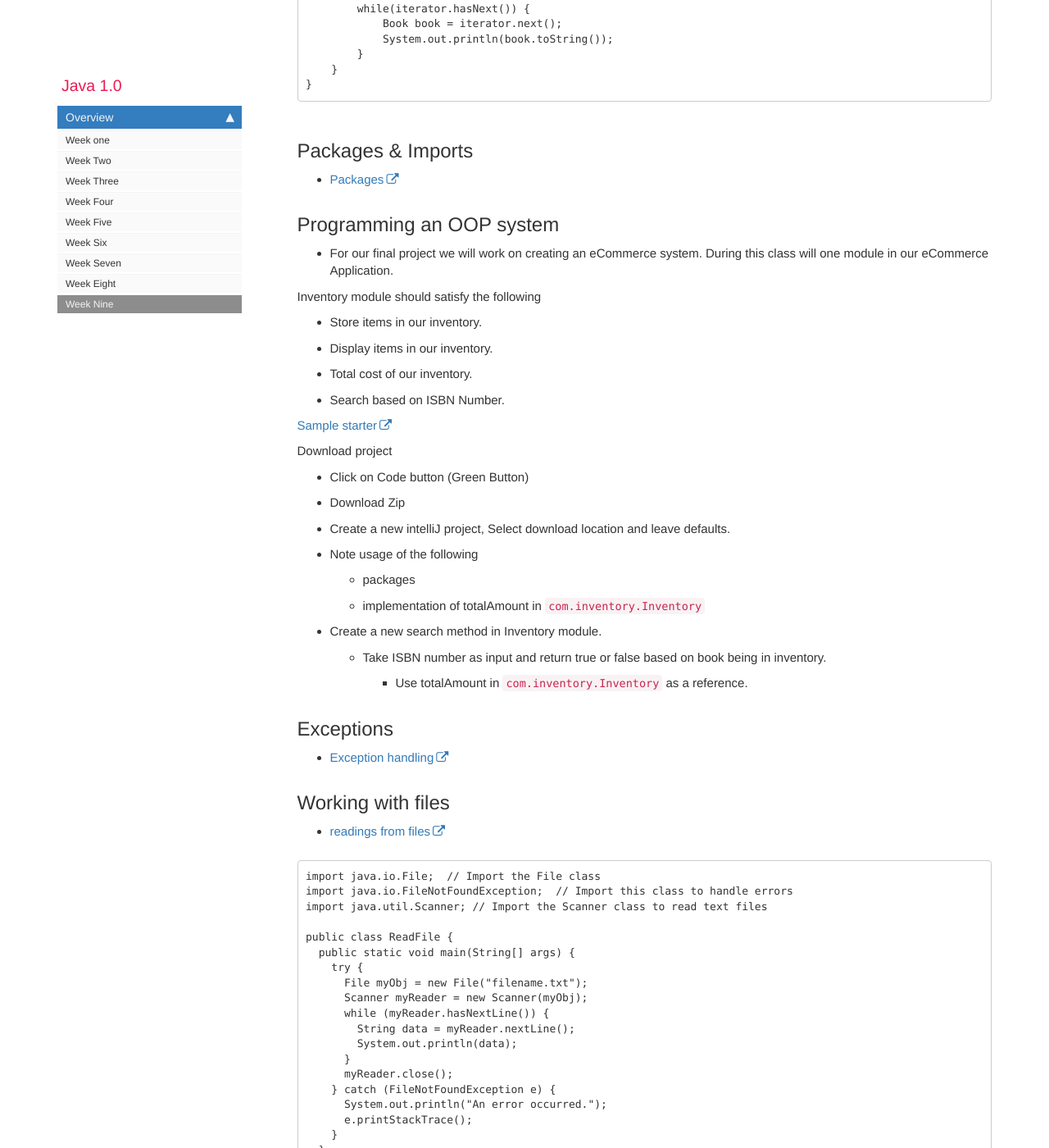
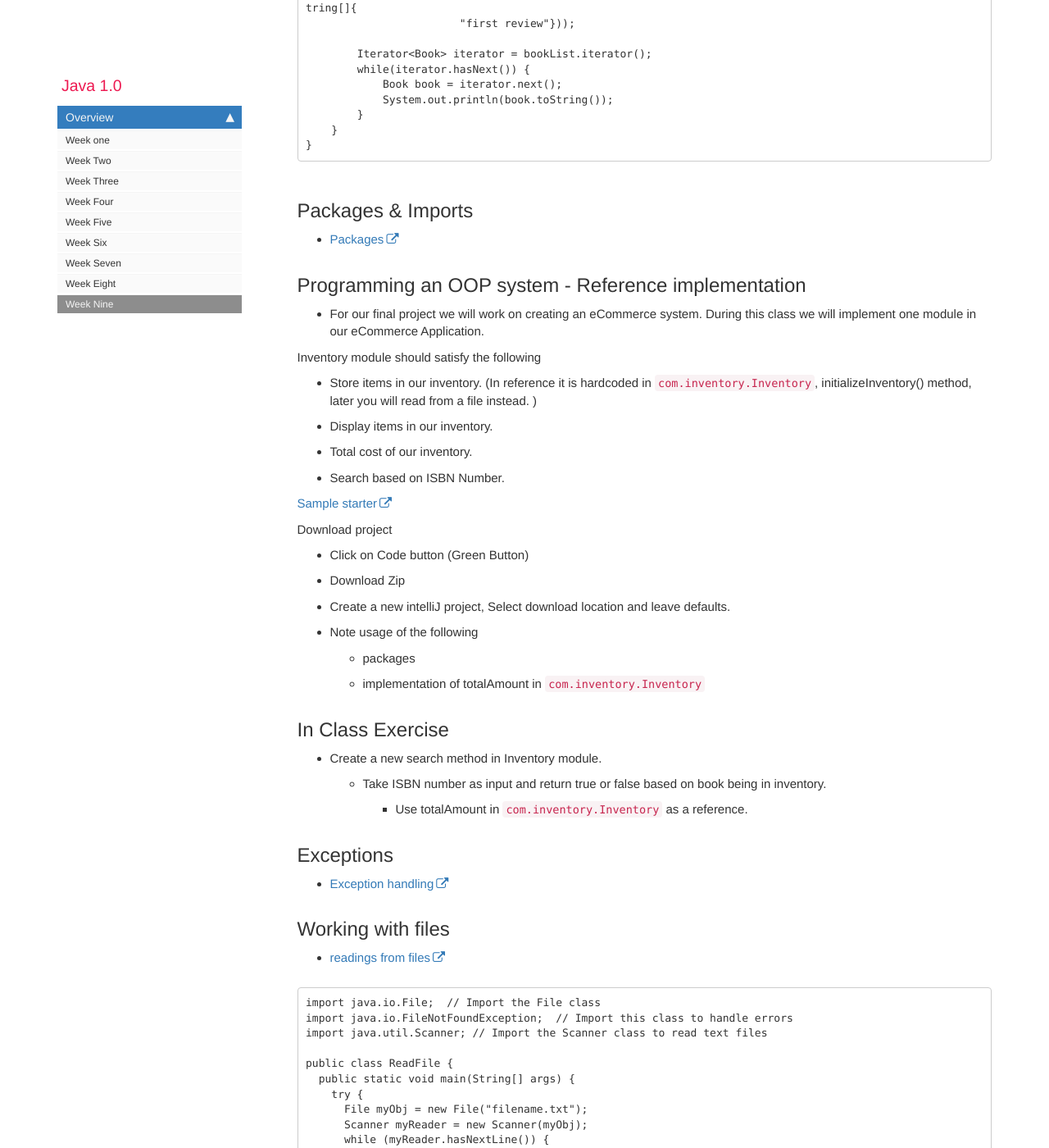
Before and after one commit to rambethina/java, a Jekyll site: the page built from pages/mydoc/mydoc_week_nine.md, in a window 1280 px wide and 1400 px high, scrolled down 1683 px. Shown: the whole window at 82% size. Built offline with Jekyll 4.4.1, drawn with Linux system fonts in a browser that asks for light colours; comment, search, counter and statistics services are not loaded; some of the changed text lies outside the part shown.

Commit message:
week nine exercises

````diff
--- a/pages/mydoc/mydoc_week_nine.md
+++ b/pages/mydoc/mydoc_week_nine.md
@@ -81,13 +81,13 @@ public class ArrayListSample {
 * [Packages](https://www.w3schools.com/java/java_packages.asp)
 
 
-## Programming an OOP system
+## Programming an OOP system - Reference implementation
 
-* For our final project we will work on creating an eCommerce system. During this class will one
+* For our final project we will work on creating an eCommerce system. During this class we will implement one
 module in our eCommerce Application.
 
 Inventory module should satisfy the following
-* Store items in our inventory.
+* Store items in our inventory. (In reference it is hardcoded in `com.inventory.Inventory`, initializeInventory() method, later you will read from a file instead. )
 * Display items in our inventory.
 * Total cost of our inventory.
 * Search based on ISBN Number.
@@ -103,6 +103,8 @@ Download project
 * Note usage of the following
     * packages
     * implementation of totalAmount in `com.inventory.Inventory`
+
+## In Class Exercise
 
 * Create a new search method in Inventory module.
     * Take ISBN number as input and return true or false based on book being in inventory.
@@ -137,3 +139,12 @@ public class ReadFile {
   }
 }
 ```
+
+## In Class Exercise
+
+* Continue implementation of Inventory module.
+* Initialize inventory from a file instead(ie remove hard coded values.)
+* Create another constructor in your book class that takes a string.
+    * constructor should split string, You can assume that `,` is a seperator & order of string is defined as
+    * ISBN number,Title, Author,Category, Price
+    * Example `ISBN001,How to program in cPlusPlus,John Doe,Educational, 19.2`
````
